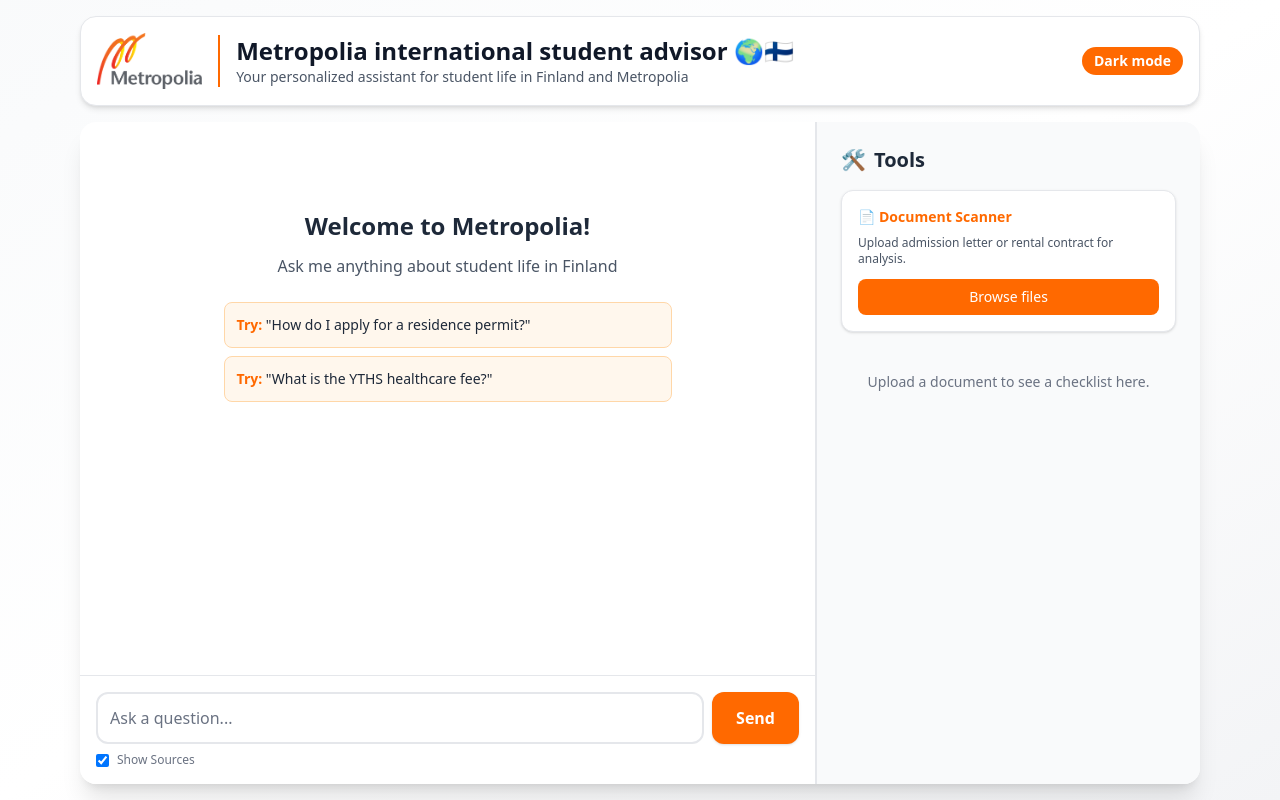
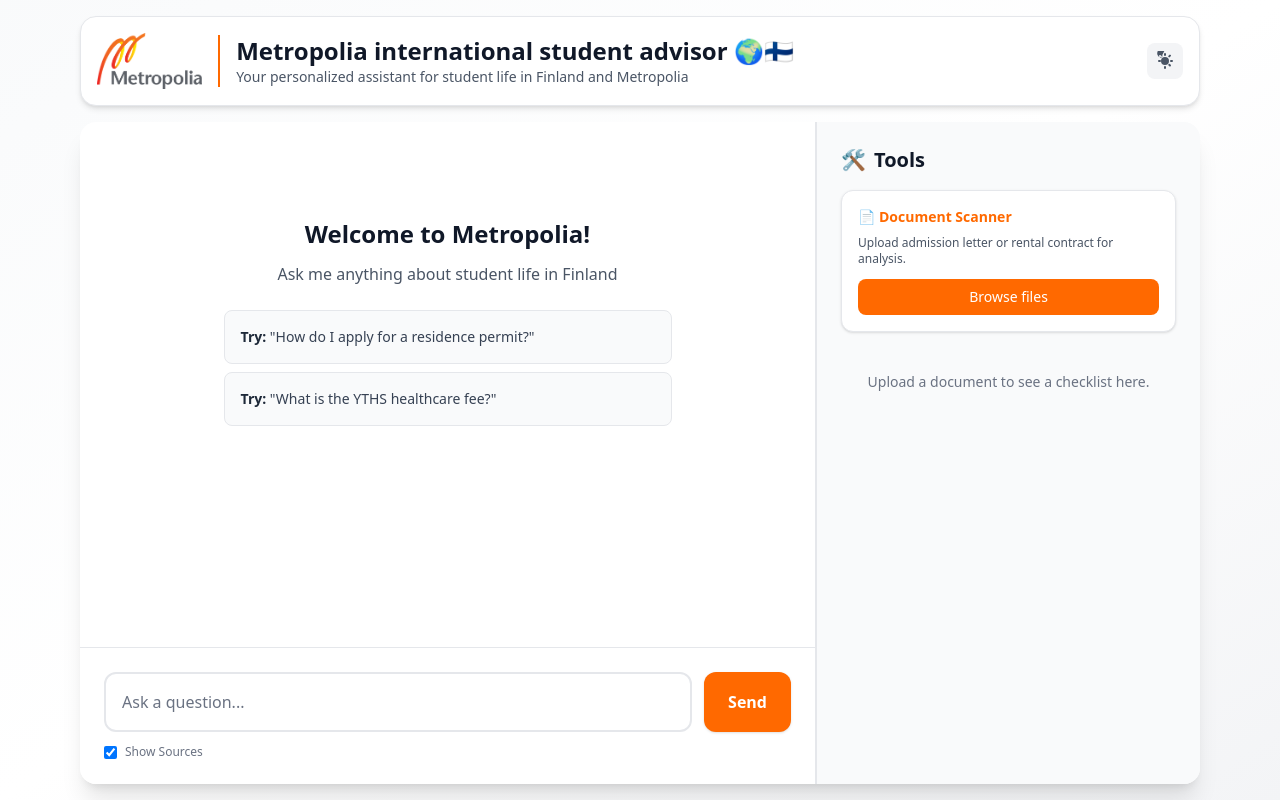
Before and after one commit to veiston/Metropolia_AI_international_student_advisor, a Next.js app: page / in a window 1280 px wide. Built offline with nearby package versions, Linux system fonts and the light colour scheme.

Commit message:
Fix Text Truncation

```diff
--- a/app/components/ThemeProvider.tsx
+++ b/app/components/ThemeProvider.tsx
@@ -52,17 +52,17 @@
             input: darkMode
                 ? 'bg-slate-800 border-slate-600 text-slate-100 placeholder-slate-400'
                 : 'bg-white border-gray-200 text-gray-900 placeholder-gray-500',
-            subtleText: darkMode ? 'text-slate-300' : 'text-gray-500',
+            subtleText: darkMode ? 'text-slate-400' : 'text-gray-500',
             badge: darkMode
-                ? 'border-orange-400/60 bg-orange-500/10 text-orange-200'
-                : 'border-orange-200 bg-orange-50 text-orange-700',
-            headingText: darkMode ? 'text-slate-100' : 'text-gray-800',
+                ? 'border-slate-600 bg-slate-800/50 text-slate-300'
+                : 'border-gray-300 bg-gray-100 text-gray-700',
+            headingText: darkMode ? 'text-slate-100 font-bold' : 'text-gray-900 font-bold',
             bodyText: darkMode ? 'text-slate-200' : 'text-gray-600',
             linkCard: darkMode
                 ? 'border border-slate-700 bg-slate-900/40 hover:bg-slate-900/60'
                 : 'border border-gray-200 bg-white hover:shadow-md',
             linkCardTitle: darkMode ? 'text-slate-100' : 'text-gray-800',
-            linkCardMeta: darkMode ? 'text-slate-300' : 'text-gray-500',
+            linkCardMeta: darkMode ? 'text-slate-400' : 'text-gray-500',
             progressTrack: darkMode ? 'bg-slate-700' : 'bg-gray-200',
         };
 
--- a/app/globals.css
+++ b/app/globals.css
@@ -41,8 +41,14 @@
   animation: fadeIn 0.3s ease-out;
 }
 
+.prose {
+  word-wrap: break-word;
+  overflow-wrap: break-word;
+  word-break: break-word;
+}
+
 .prose strong {
-  color: #f97316;
+  color: #1f2937;
   font-weight: 700;
 }
 
@@ -53,9 +59,24 @@
 .prose ul {
   list-style-type: disc;
   padding-left: 1.5rem;
+  margin: 0.5rem 0;
+}
+
+.prose ul li {
+  margin: 0.25rem 0;
 }
 
 .prose ol {
   list-style-type: decimal;
   padding-left: 1.5rem;
+  margin: 0.5rem 0;
 }
+
+.prose ol li {
+  margin: 0.25rem 0;
+}
+
+.prose p {
+  margin: 0.5rem 0;
+  word-wrap: break-word;
+}
--- a/app/page.tsx
+++ b/app/page.tsx
@@ -181,9 +181,20 @@
             </div>
             <button
               onClick={toggleDarkMode}
-              className={`rounded-full px-3 py-1 text-sm font-semibold transition ${'bg-orange-500 text-white'}`}
+              className={`p-2 rounded-lg transition-colors ${darkMode
+                ? 'bg-slate-800 text-yellow-300 hover:bg-slate-700'
+                : 'bg-gray-100 text-gray-600 hover:bg-gray-200'}`}
+              title={darkMode ? 'Switch to Light mode' : 'Switch to Dark mode'}
             >
-              {darkMode ? 'Light mode' : 'Dark mode'}
+              {darkMode ? (
+                <svg className="w-5 h-5" fill="currentColor" viewBox="0 0 20 20">
+                  <path d="M17.293 13.293A8 8 0 016.707 2.707a8.001 8.001 0 1010.586 10.586z" />
+                </svg>
+              ) : (
+                <svg className="w-5 h-5" fill="currentColor" viewBox="0 0 20 20">
+                  <path fillRule="evenodd" d="M10 2a1 1 0 011 1v1a1 1 0 11-2 0V3a1 1 0 011-1zm4 8a4 4 0 11-8 0 4 4 0 018 0zm-.464 4.536l.707.707a1 1 0 001.414-1.414l-.707-.707a1 1 0 00-1.414 1.414zm2.121-10.607a1 1 0 010 1.414l-.707.707a1 1 0 11-1.414-1.414l.707-.707a1 1 0 011.414 0zM17 11a1 1 0 100-2h-1a1 1 0 100 2h1zm-7 4a1 1 0 011 1v1a1 1 0 11-2 0v-1a1 1 0 011-1zM5.05 6.464A1 1 0 106.464 5.05l-.707-.707a1 1 0 00-1.414 1.414l.707.707zm5.657-9.193a1 1 0 00-1.414 0l-.707.707A1 1 0 005.05 6.464l.707-.707a1 1 0 001.414-1.414zM5 11a1 1 0 100-2H4a1 1 0 100 2h1z" clipRule="evenodd" />
+                </svg>
+              )}
             </button>
           </header>
         </div>
@@ -224,19 +235,19 @@
                     </button>
                   </div>
                 )}
-                <div className="flex-1 overflow-y-auto p-4 sm:p-6 space-y-4">
+                <div className="flex-1 overflow-y-auto p-6 sm:p-8 space-y-4">
                   {messages.length === 0 && (
                     <div className="text-center mt-6 sm:mt-10 md:mt-16">
                       <h2 className={`text-xl sm:text-2xl font-bold ${theme.headingText} mb-2 sm:mb-3`}>Welcome to Metropolia!</h2>
                       <p className={`${theme.bodyText} mb-4 sm:mb-6`}>Ask me anything about student life in Finland</p>
                       <div className="space-y-2 max-w-md mx-auto">
-                        <div className={`border rounded-lg p-3 text-sm text-left ${darkMode ? 'bg-slate-800/60 border-orange-400/40' : 'bg-orange-50 border-orange-200'}`}>
-                          <span className="text-orange-500 font-semibold">Try: </span>
-                          <span className={darkMode ? 'text-slate-100' : 'text-gray-800'}>&quot;How do I apply for a residence permit?&quot;</span>
+                        <div className={`border rounded-lg p-4 text-sm text-left ${darkMode ? 'bg-slate-800/60 border-slate-600' : 'bg-gray-50 border-gray-200'}`}>
+                          <span className={`font-semibold ${darkMode ? 'text-slate-100' : 'text-gray-800'}`}>Try: </span>
+                          <span className={darkMode ? 'text-slate-200' : 'text-gray-700'}>&quot;How do I apply for a residence permit?&quot;</span>
                         </div>
-                        <div className={`border rounded-lg p-3 text-sm text-left ${darkMode ? 'bg-slate-800/60 border-orange-400/40' : 'bg-orange-50 border-orange-200'}`}>
-                          <span className="text-orange-500 font-semibold">Try: </span>
-                          <span className={darkMode ? 'text-slate-100' : 'text-gray-800'}>&quot;What is the YTHS healthcare fee?&quot;</span>
+                        <div className={`border rounded-lg p-4 text-sm text-left ${darkMode ? 'bg-slate-800/60 border-slate-600' : 'bg-gray-50 border-gray-200'}`}>
+                          <span className={`font-semibold ${darkMode ? 'text-slate-100' : 'text-gray-800'}`}>Try: </span>
+                          <span className={darkMode ? 'text-slate-200' : 'text-gray-700'}>&quot;What is the YTHS healthcare fee?&quot;</span>
                         </div>
                       </div>
                     </div>
@@ -255,25 +266,25 @@
                   <div ref={messagesEndRef} />
                 </div>
 
-                <div className={`flex-shrink-0 p-4 border-t ${theme.divider} ${darkMode ? 'bg-slate-900/60' : 'bg-white'}`}>
-                  <div className="flex gap-2">
+                <div className={`flex-shrink-0 p-6 border-t ${theme.divider} ${darkMode ? 'bg-slate-900/60' : 'bg-white'}`}>
+                  <div className="flex gap-3">
                     <input
                       type="text"
                       value={query}
                       onChange={(e) => setQuery(e.target.value)}
                       onKeyDown={(e) => e.key === 'Enter' && handleAsk()}
                       placeholder="Ask a question..."
-                      className={`flex-1 p-3 border-2 rounded-xl focus:outline-none focus:border-orange-500 transition-colors ${theme.input}`}
+                      className={`flex-1 p-3 sm:p-4 border-2 rounded-xl focus:outline-none focus:border-orange-500 transition-colors ${theme.input}`}
                     />
                     <button
                       onClick={handleAsk}
                       disabled={loading}
-                      className="bg-orange-500 text-white px-4 sm:px-6 py-3 rounded-xl hover:bg-orange-800 disabled:opacity-50 disabled:cursor-not-allowed transition-all font-semibold shadow-sm hover:shadow-md"
+                      className="bg-orange-500 text-white px-4 sm:px-6 py-3 sm:py-4 rounded-xl hover:bg-orange-600 disabled:opacity-50 disabled:cursor-not-allowed transition-all font-semibold shadow-sm hover:shadow-md"
                     >
                       Send
                     </button>
                   </div>
-                  <div className="mt-2 flex items-center justify-between text-xs text-gray-500">
+                  <div className="mt-3 flex items-center justify-between text-xs text-gray-500">
                     <label className="flex items-center gap-2 cursor-pointer hover:text-orange-600 transition-colors">
                       <input
                         type="checkbox"
```
Also changed, not shown: app/components/MessageBubble.tsx (+33 -11 lines).
